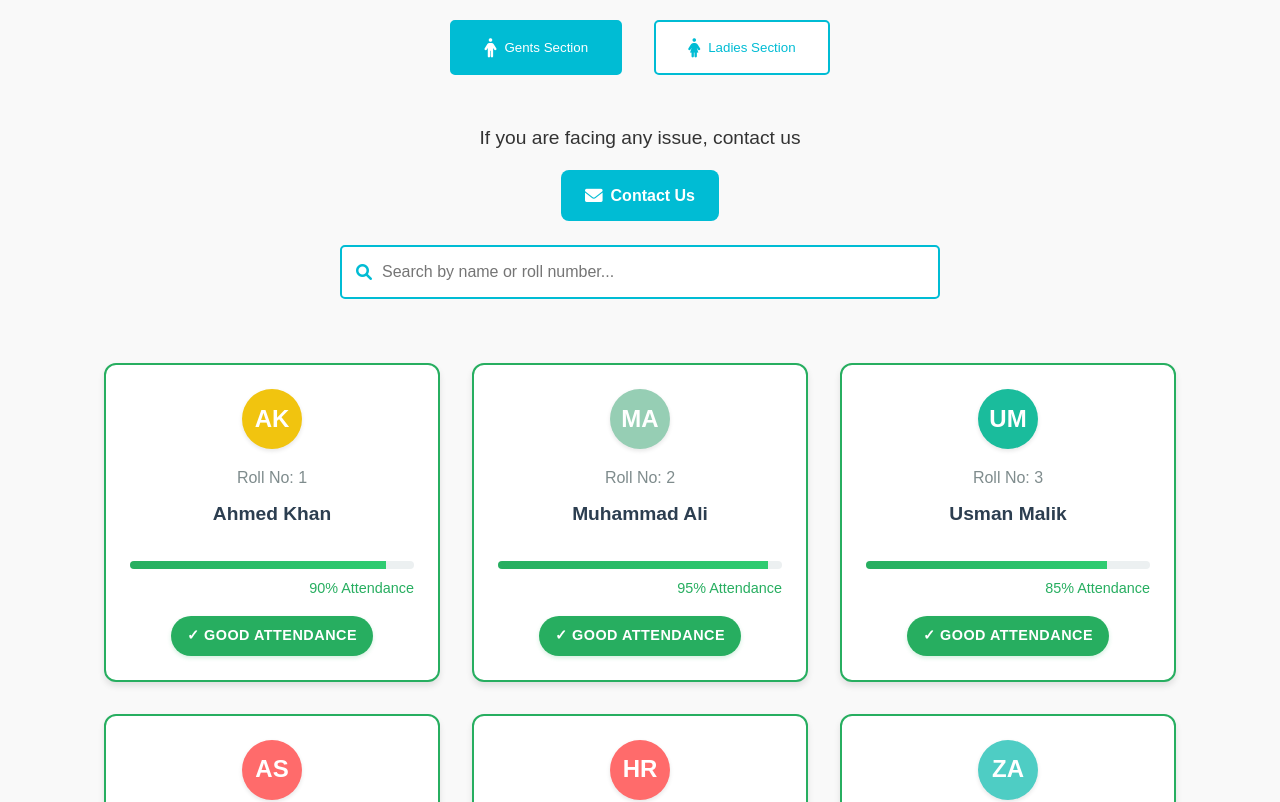
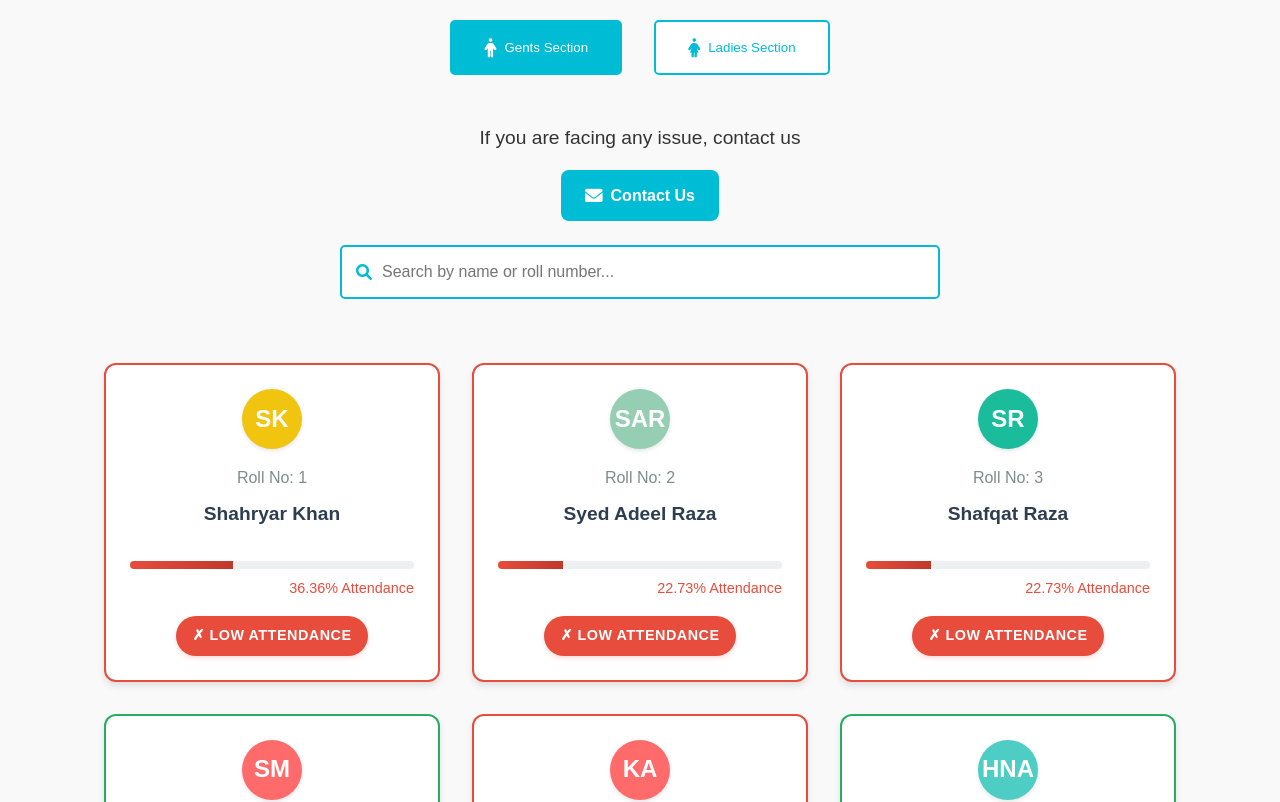
Before and after one commit to hexonode/Saibanezahra_web2, a plain HTML site: page ramzan-attendance.html in a window 1280 px wide. Shown: the part 156-958 px from the top of the page. Drawn offline with Linux system fonts and the light colour scheme.

Commit message:
Add files via upload

```diff
--- a/ramzan-attendance.html
+++ b/ramzan-attendance.html
@@ -18,6 +18,9 @@
                 <span class="bar"></span>
                 <span class="bar"></span>
             </button>
+            <a href="index.html" class="mobile-home-button">
+                <i class="fas fa-home"></i>
+            </a>
             <ul class="nav-links">
                 <li><a href="index.html">Home</a></li>
                 <li><a href="index.html#about">About</a></li>
@@ -90,108 +93,144 @@
             const gentsGrid = document.getElementById('gentsGrid');
             const ladiesGrid = document.getElementById('ladiesGrid');
 
-            // Gents data - You can edit this list
+            // Gents data - Updated with provided information
             const gentsData = [
-                { rollNo: 1, name: "Ahmed Khan", attendance: 90 },
-                { rollNo: 2, name: "Muhammad Ali", attendance: 95 },
-                { rollNo: 3, name: "Usman Malik", attendance: 85 },
-                { rollNo: 4, name: "Abdullah Shah", attendance: 88 },
-                { rollNo: 5, name: "Hassan Raza", attendance: 92 },
-                { rollNo: 6, name: "Zain Ahmed", attendance: 87 },
-                { rollNo: 7, name: "Bilal Farooq", attendance: 93 },
-                { rollNo: 8, name: "Hamza Hussain", attendance: 82 },
-                { rollNo: 9, name: "Omar Iqbal", attendance: 89 },
-                { rollNo: 10, name: "Yusuf Rahman", attendance: 91 },
-                { rollNo: 11, name: "Ali Siddiqui", attendance: 78 },
-                { rollNo: 12, name: "Ibrahim Qureshi", attendance: 84 },
-                { rollNo: 13, name: "Yunus Chaudhry", attendance: 79 },
-                { rollNo: 14, name: "Musa Butt", attendance: 86 },
-                { rollNo: 15, name: "Haris Sheikh", attendance: 94 },
-                { rollNo: 16, name: "Saad Mirza", attendance: 88 },
-                { rollNo: 17, name: "Talha Baig", attendance: 81 },
-                { rollNo: 18, name: "Zubair Hashmi", attendance: 90 },
-                { rollNo: 19, name: "Asad Zaidi", attendance: 83 },
-                { rollNo: 20, name: "Fahad Naqvi", attendance: 87 },
-                { rollNo: 21, name: "Waqar Khan", attendance: 92 },
-                { rollNo: 22, name: "Shoaib Ali", attendance: 85 },
-                { rollNo: 23, name: "Imran Malik", attendance: 89 },
-                { rollNo: 24, name: "Kamran Shah", attendance: 76 },
-                { rollNo: 25, name: "Noman Raza", attendance: 93 },
-                { rollNo: 26, name: "Rizwan Ahmed", attendance: 88 },
-                { rollNo: 27, name: "Junaid Farooq", attendance: 82 },
-                { rollNo: 28, name: "Tariq Hussain", attendance: 90 },
-                { rollNo: 29, name: "Nadeem Iqbal", attendance: 85 },
-                { rollNo: 30, name: "Arif Rahman", attendance: 91 },
-                { rollNo: 31, name: "Kashif Siddiqui", attendance: 79 },
-                { rollNo: 32, name: "Shahid Qureshi", attendance: 87 },
-                { rollNo: 33, name: "Naveed Chaudhry", attendance: 84 },
-                { rollNo: 34, name: "Rashid Butt", attendance: 92 },
-                { rollNo: 35, name: "Sajid Sheikh", attendance: 88 },
-                { rollNo: 36, name: "Majid Mirza", attendance: 81 },
-                { rollNo: 37, name: "Zahid Baig", attendance: 90 },
-                { rollNo: 38, name: "Farhan Hashmi", attendance: 86 },
-                { rollNo: 39, name: "Adnan Zaidi", attendance: 83 },
-                { rollNo: 40, name: "Salman Naqvi", attendance: 89 },
-                { rollNo: 41, name: "Danish Khan", attendance: 94 },
-                { rollNo: 42, name: "Faizan Ali", attendance: 87 },
-                { rollNo: 43, name: "Adeel Malik", attendance: 82 },
-                { rollNo: 44, name: "Waseem Shah", attendance: 90 },
-                { rollNo: 45, name: "Naeem Raza", attendance: 85 },
-                { rollNo: 46, name: "Sohail Ahmed", attendance: 91 },
-                { rollNo: 47, name: "Khalid Farooq", attendance: 78 },
-                { rollNo: 48, name: "Nasir Hussain", attendance: 86 },
-                { rollNo: 49, name: "Asif Iqbal", attendance: 92 },
-                { rollNo: 50, name: "Javed Rahman", attendance: 88 },
-                { rollNo: 51, name: "Rafiq Siddiqui", attendance: 84 },
-                { rollNo: 52, name: "Iqbal Qureshi", attendance: 90 },
-                { rollNo: 53, name: "Shafiq Chaudhry", attendance: 85 },
-                { rollNo: 54, name: "Zafar Butt", attendance: 79 },
-                { rollNo: 55, name: "Nazir Sheikh", attendance: 87 },
-                { rollNo: 56, name: "Azhar Mirza", attendance: 93 },
-                { rollNo: 57, name: "Rafique Baig", attendance: 88 },
-                { rollNo: 58, name: "Sarfaraz Hashmi", attendance: 82 },
-                { rollNo: 59, name: "Niaz Zaidi", attendance: 90 },
-                { rollNo: 60, name: "Riaz Naqvi", attendance: 86 },
-                { rollNo: 61, name: "Saeed Khan", attendance: 91 },
-                { rollNo: 62, name: "Zahoor Ali", attendance: 85 },
-                { rollNo: 63, name: "Noor Malik", attendance: 89 },
-                { rollNo: 64, name: "Rauf Shah", attendance: 83 },
-                { rollNo: 65, name: "Sultan Raza", attendance: 87 },
-                { rollNo: 66, name: "Nazir Ahmed", attendance: 92 },
-                { rollNo: 67, name: "Zaman Farooq", attendance: 88 },
-                { rollNo: 68, name: "Nawaz Hussain", attendance: 84 },
-                { rollNo: 69, name: "Shahzad Iqbal", attendance: 90 },
-                { rollNo: 70, name: "Nazim Rahman", attendance: 86 },
-                { rollNo: 71, name: "Rashid Siddiqui", attendance: 82 },
-                { rollNo: 72, name: "Nazir Qureshi", attendance: 89 },
-                { rollNo: 73, name: "Zahid Chaudhry", attendance: 85 },
-                { rollNo: 74, name: "Naeem Butt", attendance: 91 },
-                { rollNo: 75, name: "Sajid Sheikh", attendance: 87 },
-                { rollNo: 76, name: "Majid Mirza", attendance: 83 },
-                { rollNo: 77, name: "Zahid Baig", attendance: 90 },
-                { rollNo: 78, name: "Farhan Hashmi", attendance: 86 },
-                { rollNo: 79, name: "Adnan Zaidi", attendance: 92 },
-                { rollNo: 80, name: "Salman Naqvi", attendance: 88 },
-                { rollNo: 81, name: "Danish Khan", attendance: 84 },
-                { rollNo: 82, name: "Faizan Ali", attendance: 90 },
-                { rollNo: 83, name: "Adeel Malik", attendance: 85 },
-                { rollNo: 84, name: "Waseem Shah", attendance: 79 },
-                { rollNo: 85, name: "Naeem Raza", attendance: 87 },
-                { rollNo: 86, name: "Sohail Ahmed", attendance: 93 },
-                { rollNo: 87, name: "Khalid Farooq", attendance: 88 },
-                { rollNo: 88, name: "Nasir Hussain", attendance: 82 },
-                { rollNo: 89, name: "Asif Iqbal", attendance: 90 },
-                { rollNo: 90, name: "Javed Rahman", attendance: 86 },
-                { rollNo: 91, name: "Rafiq Siddiqui", attendance: 91 },
-                { rollNo: 92, name: "Iqbal Qureshi", attendance: 85 },
-                { rollNo: 93, name: "Shafiq Chaudhry", attendance: 89 },
-                { rollNo: 94, name: "Zafar Butt", attendance: 83 },
-                { rollNo: 95, name: "Nazir Sheikh", attendance: 87 },
-                { rollNo: 96, name: "Azhar Mirza", attendance: 92 },
-                { rollNo: 97, name: "Rafique Baig", attendance: 88 },
-                { rollNo: 98, name: "Sarfaraz Hashmi", attendance: 84 },
-                { rollNo: 99, name: "Niaz Zaidi", attendance: 90 },
-                { rollNo: 100, name: "Riaz Naqvi", attendance: 86 }
+                { rollNo: 1, name: "Shahryar Khan", attendance: 36.36 },
+                { rollNo: 2, name: "Syed Adeel Raza", attendance: 22.73 },
+                { rollNo: 3, name: "Shafqat Raza", attendance: 22.73 },
+                { rollNo: 4, name: "Shahzad Mehdi", attendance: 95.45 },
+                { rollNo: 5, name: "Kousar Abbas", attendance: 0.00 },
+                { rollNo: 6, name: "Hafiz Naseem Abbas", attendance: 90.91 },
+                { rollNo: 7, name: "Saqib Raza", attendance: 95.45 },
+                { rollNo: 8, name: "Muhammad Raza Abbas", attendance: 13.64 },
+                { rollNo: 9, name: "Furqan Ali", attendance: 100.00 },
+                { rollNo: 10, name: "Sarim Raza", attendance: 0.00 },
+                { rollNo: 11, name: "Muhammad Ali jaun", attendance: 0.00 },
+                { rollNo: 12, name: "Sultan Mahmood", attendance: 0.00 },
+                { rollNo: 13, name: "Imran Abbas Siddique", attendance: 95.45 },
+                { rollNo: 14, name: "Irtaza Naqvi", attendance: 59.00 },
+                { rollNo: 15, name: "Masoor Bhai", attendance: 9.00 },
+                { rollNo: 16, name: "Muhammad Waseem Abbas", attendance: 9.00 },
+                { rollNo: 17, name: "Aoun Abbas", attendance: 0.00 },
+                { rollNo: 18, name: "Syed Zaheer Abbas", attendance: 100.00 },
+                { rollNo: 19, name: "Ulfat Abbas", attendance: 100.00 },
+                { rollNo: 20, name: "Iqbal Mehdi", attendance: 90.91 },
+                { rollNo: 21, name: "Irtaza Hassan", attendance: 86.36 },
+                { rollNo: 22, name: "Syed Muhammad Raza", attendance: 81.00 },
+                { rollNo: 23, name: "Meher Ghulam Abbas", attendance: 0.00 },
+                { rollNo: 24, name: "Farhan Abbas", attendance: 0.00 },
+                { rollNo: 25, name: "Muhammad Baqar Khan", attendance: 13.64 },
+                { rollNo: 27, name: "Noman Ali", attendance: 22.00 },
+                { rollNo: 28, name: "Tabeer Abbas", attendance: 27.00 },
+                { rollNo: 29, name: "Zafar Hussain", attendance: 0.00 },
+                { rollNo: 30, name: "Rehan Haider", attendance: 68.00 },
+                { rollNo: 31, name: "Alliyan Haider", attendance: 45.00 },
+                { rollNo: 32, name: "Abid Hussain", attendance: 0.00 },
+                { rollNo: 33, name: "Meesam Raza", attendance: 4.55 },
+                { rollNo: 34, name: "Imran Taqi", attendance: 31.00 },
+                { rollNo: 35, name: "Ali Miqdad Raza", attendance: 81.00 },
+                { rollNo: 36, name: "Haqoo", attendance: 54.00 },
+                { rollNo: 37, name: "S.Muhammad.Hassan", attendance: 90.00 },
+                { rollNo: 38, name: "Muhammad Kumail Azhar", attendance: 0.00 },
+                { rollNo: 39, name: "Meesam Naqvi", attendance: 0.00 },
+                { rollNo: 40, name: "Qaisar Hussain", attendance: 0.00 },
+                { rollNo: 41, name: "Qaswar Abbas", attendance: 0.00 },
+                { rollNo: 42, name: "Ali Haider", attendance: 0.00 },
+                { rollNo: 43, name: "Musa Raza", attendance: 0.00 },
+                { rollNo: 44, name: "Muzaffar Abbas", attendance: 9.00 },
+                { rollNo: 45, name: "Nawaz Jafri", attendance: 0.00 },
+                { rollNo: 46, name: "Mohsin Kazmi", attendance: 0.00 },
+                { rollNo: 47, name: "Hasnain Mehdi", attendance: 86.00 },
+                { rollNo: 48, name: "Mazhar Abbas", attendance: 0.00 },
+                { rollNo: 49, name: "Azhar Hassan", attendance: 0.00 },
+                { rollNo: 50, name: "M.Mehneel Mehdi Khan", attendance: 40.91 },
+                { rollNo: 51, name: "Mehdi Ghazanfar", attendance: 0.00 },
+                { rollNo: 52, name: "Muhammad Salik", attendance: 90.00 },
+                { rollNo: 53, name: "Jabir Hussain", attendance: 0.00 },
+                { rollNo: 54, name: "Aamir Abbas", attendance: 0.00 },
+                { rollNo: 55, name: "Muhammad Baqir Hassan", attendance: 22.73 },
+                { rollNo: 56, name: "Wajid Ali Sargana", attendance: 0.00 },
+                { rollNo: 57, name: "Muhammad Saqlain", attendance: 0.00 },
+                { rollNo: 58, name: "Javed Iqbal Khan", attendance: 18.00 },
+                { rollNo: 59, name: "Kumail Ali Shah", attendance: 0.00 },
+                { rollNo: 60, name: "Farhan Hashmi", attendance: 0.00 },
+                { rollNo: 61, name: "Naveed Mehdi", attendance: 0.00 },
+                { rollNo: 62, name: "Jaffar Hussain", attendance: 100.00 },
+                { rollNo: 63, name: "Mohd Yaqoob", attendance: 100.00 },
+                { rollNo: 64, name: "Ali Raza", attendance: 100.00 },
+                { rollNo: 65, name: "Mahmood Raza", attendance: 100.00 },
+                { rollNo: 66, name: "Sohaib Raza", attendance: 95.00 },
+                { rollNo: 67, name: "Mohd.Qasim", attendance: 100.00 },
+                { rollNo: 68, name: "Ahmad Raza", attendance: 63.00 },
+                { rollNo: 69, name: "Wajahat Ali", attendance: 68.00 },
+                { rollNo: 70, name: "Mohammad Aon Abbas", attendance: 81.00 },
+                { rollNo: 71, name: "Afnan Haider", attendance: 86.00 },
+                { rollNo: 72, name: "Mohd.Kamran", attendance: 77.00 },
+                { rollNo: 73, name: "Sajid Nawaz", attendance: 86.00 },
+                { rollNo: 74, name: "Saqlain Abbas", attendance: 100.00 },
+                { rollNo: 76, name: "Ghadder Sadiq", attendance: 90.00 },
+                { rollNo: 77, name: "Taqeer Hussain", attendance: 86.00 },
+                { rollNo: 78, name: "Umeed Ali", attendance: 68.00 },
+                { rollNo: 79, name: "Fazal Abbas", attendance: 95.00 },
+                { rollNo: 80, name: "Yousaf Ali", attendance: 86.00 },
+                { rollNo: 81, name: "Najaf Ali", attendance: 95.00 },
+                { rollNo: 82, name: "Moh.ali", attendance: 90.00 },
+                { rollNo: 83, name: "Mohd. Hassan Raza", attendance: 4.00 },
+                { rollNo: 84, name: "Mohd.ali Bhutta", attendance: 31.00 },
+                { rollNo: 85, name: "Syed Saqlain Shah", attendance: 77.00 },
+                { rollNo: 86, name: "M.Mushaid", attendance: 13.00 },
+                { rollNo: 87, name: "Abid Hussain", attendance: 90.00 },
+                { rollNo: 88, name: "Naviez Khan", attendance: 86.00 },
+                { rollNo: 89, name: "Noor Hassan Zaidi", attendance: 100.00 },
+                { rollNo: 90, name: "Shahzaib Hussain", attendance: 13.00 },
+                { rollNo: 91, name: "Mustehsan Naqvi", attendance: 95.00 },
+                { rollNo: 92, name: "Alamdar Hussain", attendance: 81.00 },
+                { rollNo: 93, name: "M. Sabtain", attendance: 77.00 },
+                { rollNo: 94, name: "Qamar Abbas", attendance: 4.00 },
+                { rollNo: 95, name: "Tasadaq Mehdi", attendance: 4.00 },
+                { rollNo: 96, name: "M.Tariq", attendance: 4.00 },
+                { rollNo: 97, name: "Azhar Hussain", attendance: 95.00 },
+                { rollNo: 98, name: "S.Ghazanfar Ali", attendance: 13.00 },
+                { rollNo: 99, name: "S.Zaigam Abbas", attendance: 13.00 },
+                { rollNo: 100, name: "S.Zohair Naqvi", attendance: 50.00 },
+                { rollNo: 101, name: "Zargham Ali", attendance: 27.00 },
+                { rollNo: 103, name: "M.Imran", attendance: 81.00 },
+                { rollNo: 104, name: "Fateh Abbas", attendance: 68.00 },
+                { rollNo: 105, name: "M.Waqas Abid", attendance: 86.00 },
+                { rollNo: 106, name: "Farhan Abbas", attendance: 4.00 },
+                { rollNo: 107, name: "M.Hassan", attendance: 72.00 },
+                { rollNo: 108, name: "Ghulam Akbar Shah", attendance: 90.00 },
+                { rollNo: 109, name: "Qusain Abbas Shah", attendance: 77.00 },
+                { rollNo: 110, name: "Meesam Abbas", attendance: 54.00 },
+                { rollNo: 112, name: "Ali Hamza", attendance: 81.00 },
+                { rollNo: 113, name: "M.Hussain Mehdi", attendance: 81.00 },
+                { rollNo: 114, name: "Ali Ashbeel", attendance: 31.00 },
+                { rollNo: 115, name: "M.Kumail Raza", attendance: 27.00 },
+                { rollNo: 116, name: "Zeeshan Abbas", attendance: 18.00 },
+                { rollNo: 117, name: "Fakhar Kazmi", attendance: 9.00 },
+                { rollNo: 118, name: "Abbas Jaffar", attendance: 13.00 },
+                { rollNo: 119, name: "Hassan Mujataba", attendance: 9.00 },
+                { rollNo: 120, name: "Naseem Shah", attendance: 4.00 },
+                { rollNo: 121, name: "Abuzar Mehdi", attendance: 77.00 },
+                { rollNo: 122, name: "M.Shah Nwaz", attendance: 72.00 },
+                { rollNo: 123, name: "Ali Musadiq", attendance: 4.00 },
+                { rollNo: 124, name: "Ali Raza", attendance: 68.00 },
+                { rollNo: 125, name: "Zahoor Shah", attendance: 41.00 },
+                { rollNo: 126, name: "S.Yassin Shah", attendance: 13.00 },
+                { rollNo: 127, name: "Dr.Adnan Ali", attendance: 13.00 },
+                { rollNo: 128, name: "Daniyal Habib", attendance: 9.00 },
+                { rollNo: 129, name: "Raza Abbas", attendance: 23.00 },
+                { rollNo: 130, name: "Hashir Zaidi", attendance: 63.00 },
+                { rollNo: 131, name: "S.Shehroz Haider", attendance: 81.00 },
+                { rollNo: 132, name: "Imran Shah", attendance: 31.00 },
+                { rollNo: 133, name: "Chaman Abbas", attendance: 4.00 },
+                { rollNo: 134, name: "Syed Asim Raza", attendance: 4.00 },
+                { rollNo: 136, name: "Ali Naqi", attendance: 9.00 },
+                { rollNo: 138, name: "Hassan Raza", attendance: 27.00 },
+                { rollNo: 139, name: "Baqar Raza", attendance: 4.00 },
+                { rollNo: 140, name: "Ghulam Asghar", attendance: 54.00 },
+                { rollNo: 141, name: "Muhammad shoaib", attendance: 36.00 },
+                { rollNo: 142, name: "Wajid Hussain", attendance: 4.00 }
             ];
 
             // Ladies data - You can edit this list
@@ -225,79 +264,10 @@
                 { rollNo: 27, name: "Iman Hashmi", attendance: 89 },
                 { rollNo: 28, name: "Javeria Zaidi", attendance: 83 },
                 { rollNo: 29, name: "Kainat Naqvi", attendance: 87 },
-                { rollNo: 30, name: "Lubna Khan", attendance: 92 },
-                { rollNo: 31, name: "Madiha Ali", attendance: 88 },
-                { rollNo: 32, name: "Nadia Malik", attendance: 84 },
-                { rollNo: 33, name: "Omaima Shah", attendance: 90 },
-                { rollNo: 34, name: "Palwasha Raza", attendance: 86 },
-                { rollNo: 35, name: "Quratulain Ahmed", attendance: 91 },
-                { rollNo: 36, name: "Rida Farooq", attendance: 85 },
-                { rollNo: 37, name: "Saba Hussain", attendance: 89 },
-                { rollNo: 38, name: "Tahira Iqbal", attendance: 83 },
-                { rollNo: 39, name: "Uzma Rahman", attendance: 87 },
-                { rollNo: 40, name: "Varda Siddiqui", attendance: 92 },
-                { rollNo: 41, name: "Wajiha Qureshi", attendance: 88 },
-                { rollNo: 42, name: "Xenia Chaudhry", attendance: 84 },
-                { rollNo: 43, name: "Yasmin Butt", attendance: 90 },
-                { rollNo: 44, name: "Zainab Sheikh", attendance: 86 },
-                { rollNo: 45, name: "Abeer Mirza", attendance: 91 },
-                { rollNo: 46, name: "Bisma Baig", attendance: 85 },
-                { rollNo: 47, name: "Camelia Hashmi", attendance: 89 },
-                { rollNo: 48, name: "Dania Zaidi", attendance: 83 },
-                { rollNo: 49, name: "Esha Naqvi", attendance: 87 },
-                { rollNo: 50, name: "Farah Khan", attendance: 92 },
-                { rollNo: 51, name: "Gulnaz Ali", attendance: 88 },
-                { rollNo: 52, name: "Hadiqa Malik", attendance: 84 },
-                { rollNo: 53, name: "Iqra Shah", attendance: 90 },
-                { rollNo: 54, name: "Jannat Raza", attendance: 86 },
-                { rollNo: 55, name: "Kiran Ahmed", attendance: 91 },
-                { rollNo: 56, name: "Laila Farooq", attendance: 85 },
-                { rollNo: 57, name: "Mehwish Hussain", attendance: 89 },
-                { rollNo: 58, name: "Nida Iqbal", attendance: 83 },
-                { rollNo: 59, name: "Omaima Rahman", attendance: 87 },
-                { rollNo: 60, name: "Parveen Siddiqui", attendance: 92 },
-                { rollNo: 61, name: "Qudsia Qureshi", attendance: 88 },
-                { rollNo: 62, name: "Rukhsana Chaudhry", attendance: 84 },
-                { rollNo: 63, name: "Sadia Butt", attendance: 90 },
-                { rollNo: 64, name: "Tahira Sheikh", attendance: 86 },
-                { rollNo: 65, name: "Urooj Mirza", attendance: 91 },
-                { rollNo: 66, name: "Varda Baig", attendance: 85 },
-                { rollNo: 67, name: "Wajiha Hashmi", attendance: 89 },
-                { rollNo: 68, name: "Xenia Zaidi", attendance: 83 },
-                { rollNo: 69, name: "Yasmin Naqvi", attendance: 87 },
-                { rollNo: 70, name: "Zara Khan", attendance: 92 },
-                { rollNo: 71, name: "Abeer Ali", attendance: 88 },
-                { rollNo: 72, name: "Bisma Malik", attendance: 84 },
-                { rollNo: 73, name: "Camelia Shah", attendance: 90 },
-                { rollNo: 74, name: "Dania Raza", attendance: 86 },
-                { rollNo: 75, name: "Esha Ahmed", attendance: 91 },
-                { rollNo: 76, name: "Farah Farooq", attendance: 85 },
-                { rollNo: 77, name: "Gulnaz Hussain", attendance: 89 },
-                { rollNo: 78, name: "Hadiqa Iqbal", attendance: 83 },
-                { rollNo: 79, name: "Iqra Rahman", attendance: 87 },
-                { rollNo: 80, name: "Jannat Siddiqui", attendance: 92 },
-                { rollNo: 81, name: "Kiran Qureshi", attendance: 88 },
-                { rollNo: 82, name: "Laila Chaudhry", attendance: 84 },
-                { rollNo: 83, name: "Mehwish Butt", attendance: 90 },
-                { rollNo: 84, name: "Nida Sheikh", attendance: 86 },
-                { rollNo: 85, name: "Omaima Mirza", attendance: 91 },
-                { rollNo: 86, name: "Parveen Baig", attendance: 85 },
-                { rollNo: 87, name: "Qudsia Hashmi", attendance: 89 },
-                { rollNo: 88, name: "Rukhsana Zaidi", attendance: 83 },
-                { rollNo: 89, name: "Sadia Naqvi", attendance: 87 },
-                { rollNo: 90, name: "Tahira Khan", attendance: 92 },
-                { rollNo: 91, name: "Urooj Ali", attendance: 88 },
-                { rollNo: 92, name: "Varda Malik", attendance: 84 },
-                { rollNo: 93, name: "Wajiha Shah", attendance: 90 },
-                { rollNo: 94, name: "Xenia Raza", attendance: 86 },
-                { rollNo: 95, name: "Yasmin Ahmed", attendance: 91 },
-                { rollNo: 96, name: "Zara Farooq", attendance: 85 },
-                { rollNo: 97, name: "Abeer Hussain", attendance: 89 },
-                { rollNo: 98, name: "Bisma Iqbal", attendance: 83 },
-                { rollNo: 99, name: "Camelia Rahman", attendance: 87 },
-                { rollNo: 100, name: "Dania Siddiqui", attendance: 92 }
+                { rollNo: 30, name: "Lubna Khan", attendance: 92 }
             ];
 
+            // Rest of the JavaScript code remains the same...
             function getInitials(name) {
                 return name.split(' ').map(word => word[0]).join('').toUpperCase();
             }
@@ -373,5 +343,3 @@
             setupSearch(ladiesSearch, ladiesGrid, ladiesData);
         });
     </script>
-</body>
-</html>
```
Also changed, not shown: index.html (+1 -7 lines), styles.css (+23 -0 lines).
